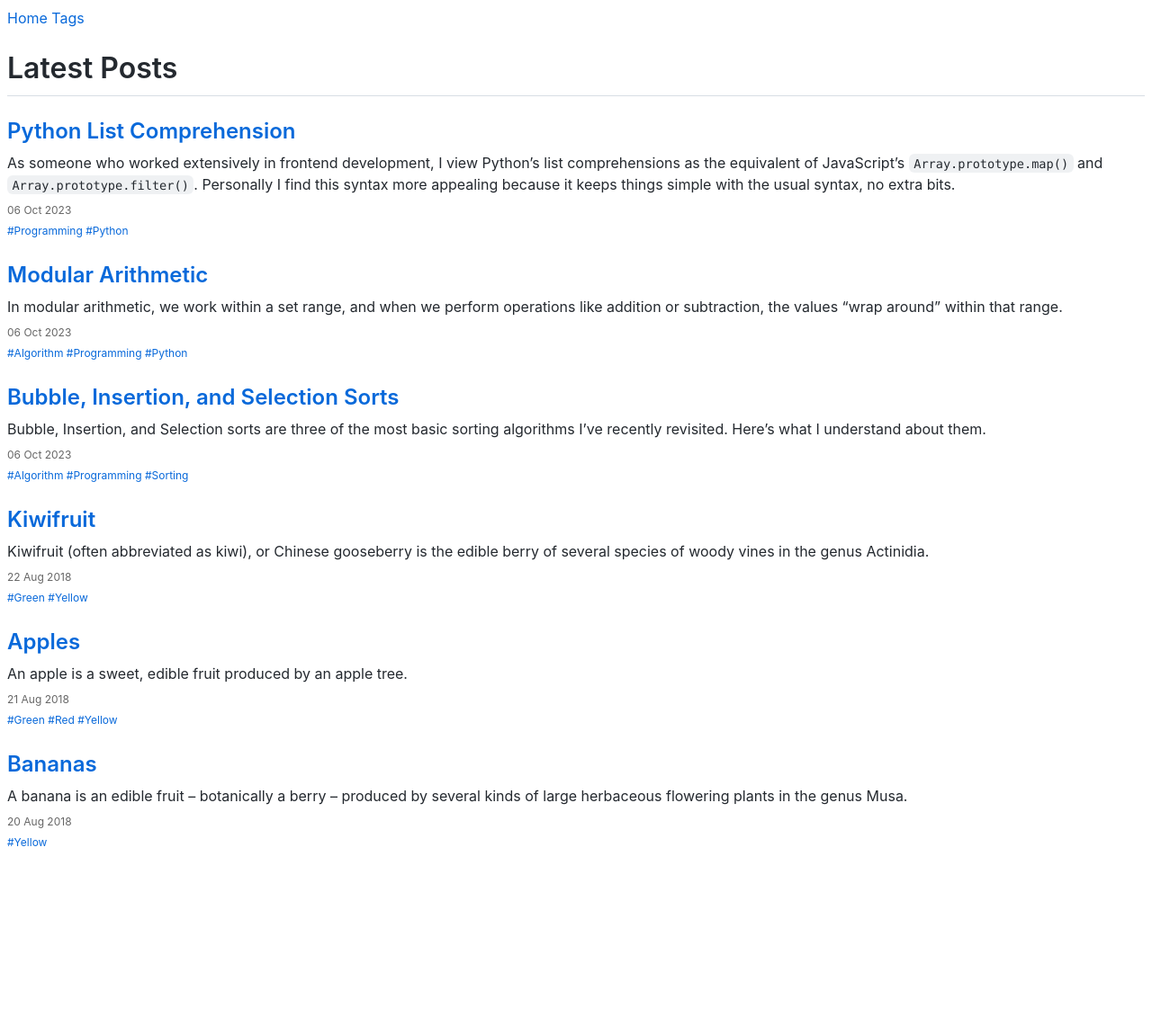
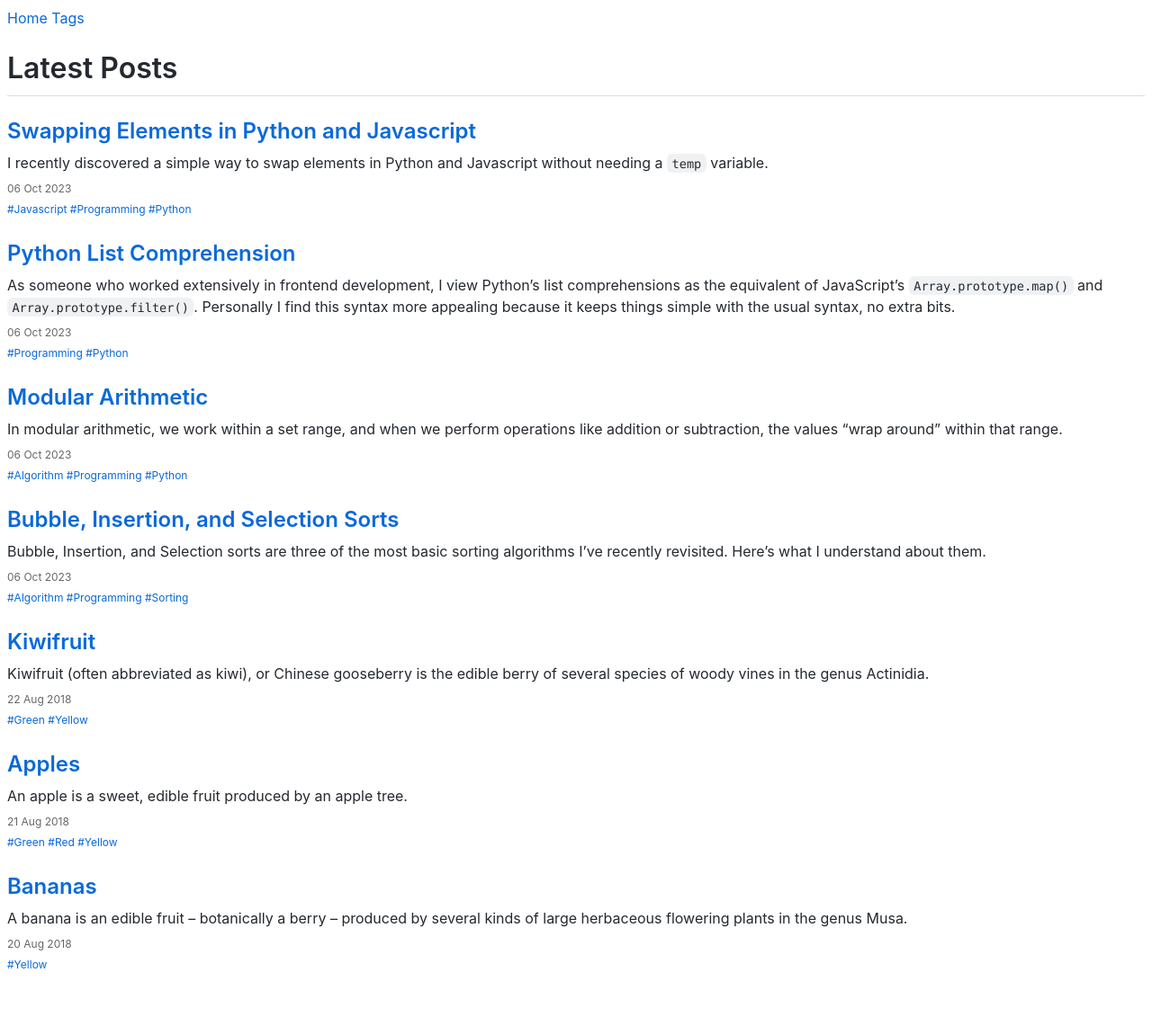
Before and after one commit to justlearnml/justlearnml.github.io, a Jekyll site: the page built from index.html, in a window 1280 px wide. Shown: the whole page at 90% size. Built offline with Jekyll 4.4.1, drawn with Linux system fonts in a browser that asks for light colours; before the commit the page ends 1005 px from its top, so only the background shows below that.

Commit message:
Add a post

````diff
--- /dev/null
+++ b/_posts/2023-10-06-swapping-elements in-Python and-Javascript.md
@@ -0,0 +1,24 @@
+---
+tags: ["Javascript", "Programming", "Python"]
+metaDescription: Swap elements in Python and JavaScript without extra variables. Quick and easy method.
+---
+
+I recently discovered a simple way to swap elements in Python and Javascript without needing a `temp` variable.
+
+In Python:
+
+```python
+    a = 1
+    b = 2
+    a, b = b, a
+```
+
+In Javascript:
+
+```javascript
+    let a = 1;
+    let b = 2;
+    [a, b] = [b, a];
+```
+
+That's it! Easy and effective.
--- a/_sass/custom.scss
+++ b/_sass/custom.scss
@@ -36,8 +36,8 @@ p.date {
     font-size: 12px;
 }
 
-.language-python {
-    .k {
+.language-python, .language-javascript {
+    .k, .kd {
         color: #cf222e;
     }
 
````
